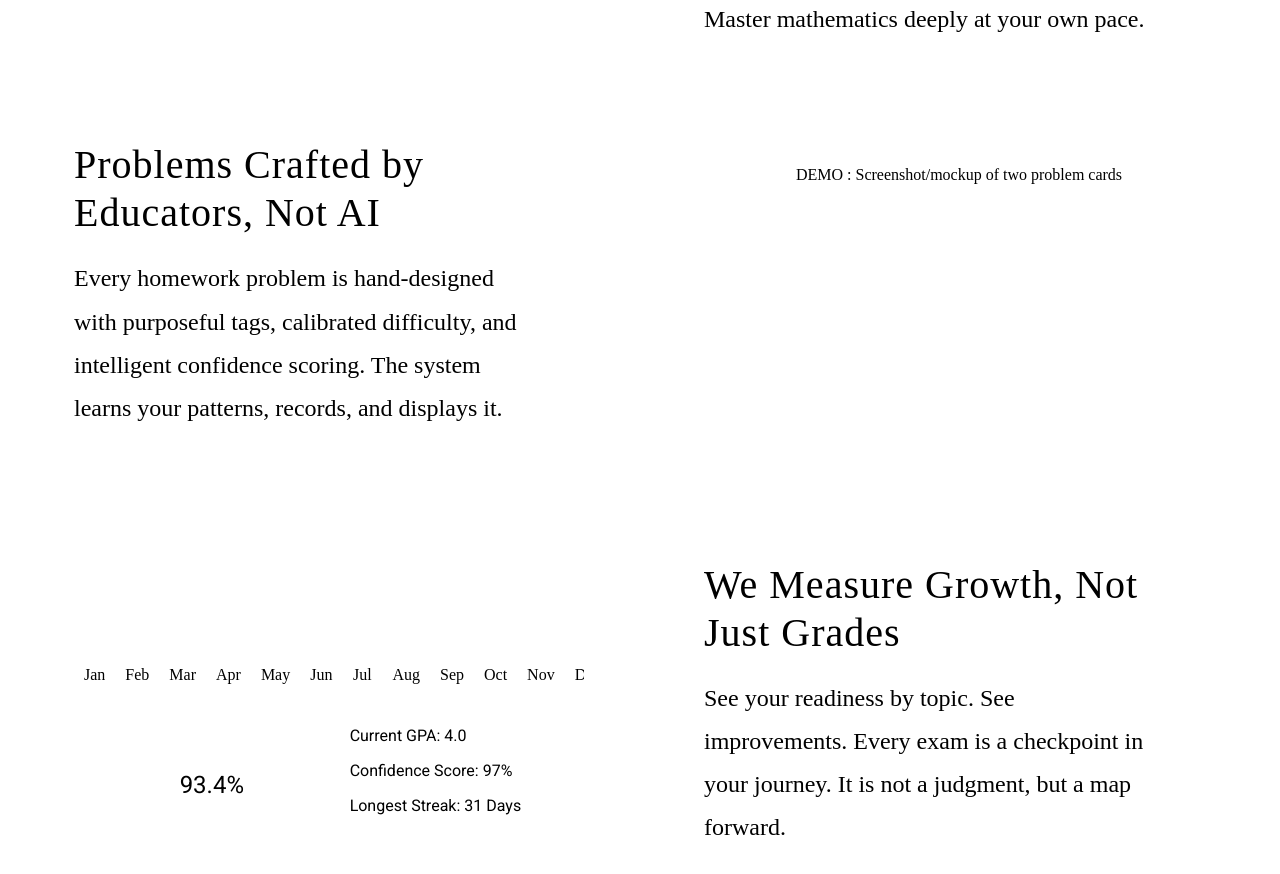
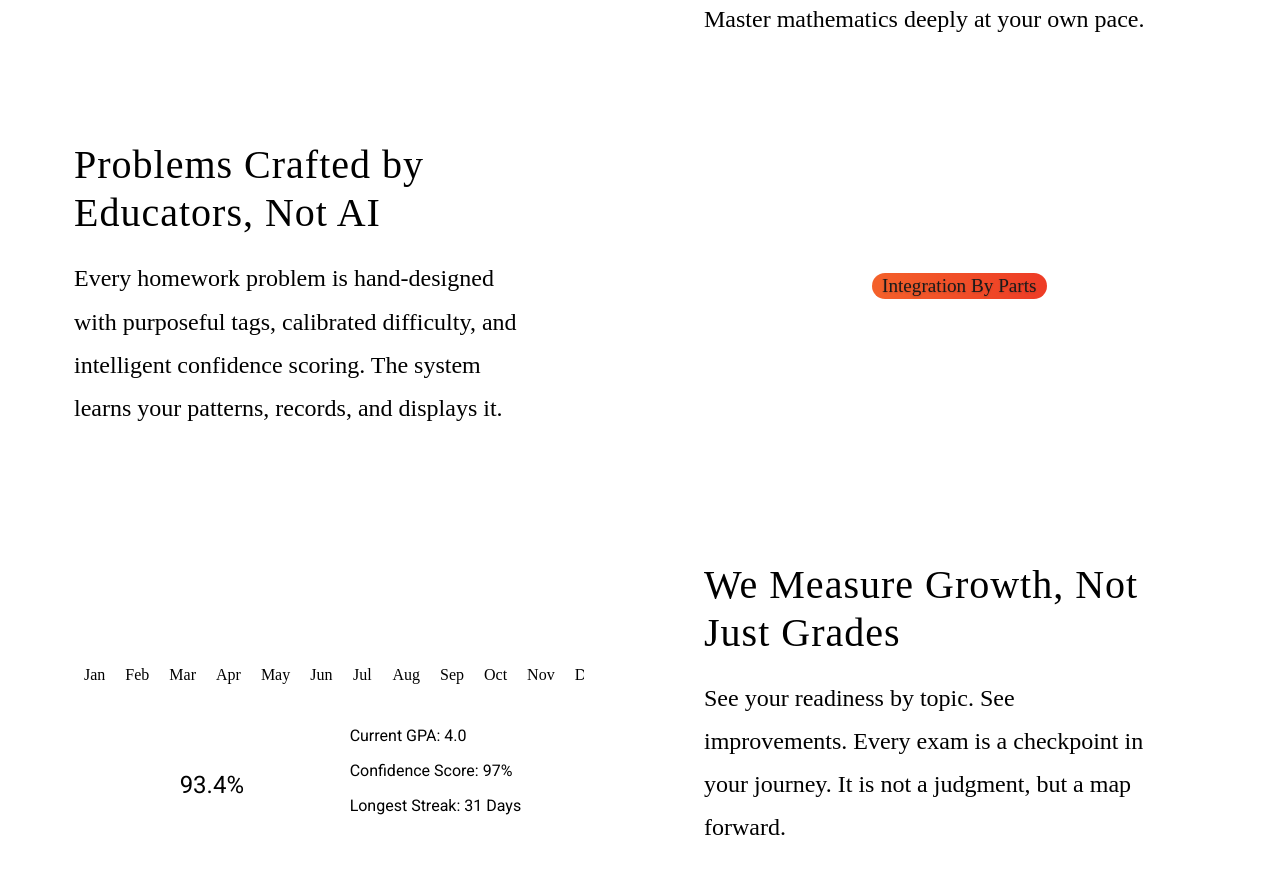
Before and after one commit to dragiev1/CalcMadeEasy, a React (Vite) app in the folder client/: page / in a window 1280 px wide. Shown: the part 1580-2454 px from the top of the page. Built offline with nearby package versions, Linux system fonts and the light colour scheme; the HTML template or start-up script is replaced by a standard one.

Commit message:
feat: finished designing tag componenet

```diff
--- a/client/src/components/LearnMoreSection.tsx
+++ b/client/src/components/LearnMoreSection.tsx
@@ -36,6 +36,7 @@ import { faArrowDown } from "@fortawesome/free-solid-svg-icons";
 import { FontAwesomeIcon } from "@fortawesome/react-fontawesome";
 import "../css/LearnMoreSection.css";
 import UserStats from "./UserStats";
+import TagComponent from "./TagComponent";
 
 const LearnMoreSection = () => {
   return (
@@ -89,7 +90,10 @@ const LearnMoreSection = () => {
               Every homework problem is hand-designed with purposeful tags, calibrated difficulty, and intelligent confidence scoring. The system learns your patterns, records, and displays it.
             </div>
           </div>
-          <div className="demo">DEMO : Screenshot/mockup of two problem cards</div>
+          <div className="demo">
+
+            <TagComponent id={0} name={"Integration By Parts"} difficulty={0.65} />
+          </div>
         </div>
 
         {/* Section 4 */}
--- a/client/src/components/TagComponent.tsx
+++ b/client/src/components/TagComponent.tsx
@@ -1,15 +1,23 @@
-import "../css/Tag.css"
+import "../css/Tag.css";
 import type { TagProps } from "../types/Tag";
 
-const TagComponent: React.FC<TagProps> = ({
-  name,
-  difficulty,
-}) => {
+const TagComponent: React.FC<TagProps> = ({ name, difficulty = 0.0 }) => {
+  // Difficulty between 0.0 - 1.0 to avoid out of bounds difficulity
+  const lvl = Math.max(0.0, Math.min(1.0, difficulty));
+
+  // Map difficulty to CSS variable
+  const gradientPos = lvl * 100;
+
   return (
     <>
-      <div className="tag-container">
+      <div
+        style={{ backgroundPosition: `${gradientPos}% 0` }}
+        className="tag-container"
+        aria-label={`${name} - Difficulty ${(lvl * 100).toFixed(0)}%`}
+      >
         <div className="tag-name">{name}</div>
-        <div>{difficulty}</div>
+        {/* Testing */}
+        {/* <div>{difficulty}</div> */}
       </div>
     </>
   );
--- a/client/src/css/Tag.css
+++ b/client/src/css/Tag.css
@@ -1,16 +1,62 @@
+:root {
+  --difficulty-1: #22c55e; /* green - easiest */
+  --difficulty-2: #eab308; /* yellow */
+  --difficulty-3: #f97316; /* orange */
+  --difficulty-4: #ef4444; /* red */
+  --difficulty-5: #a855f7; /* purple - hardest */
+}
+
 .tag-container {
-  color: var(--txt-primary);
+  display: inline-flex;
+  margin: auto;
   justify-content: center;
-  margin: auto;
   align-items: center;
   opacity: 0.9;
+  border-radius: 100px;
+  font-size: 1.2rem;
+  font-weight: 500;
+  transition:  0.2s ease-in-out;
+  cursor: default;
+  min-width: 50px;
+  min-height: 20px;
+  padding: 3px 10px 3px 10px;
+
+  background: linear-gradient(
+    to right,
+    #22c55e 0%, /* 0% - green */
+    #eab308 25%, /* 25% - yellow */
+    #f97316 50%, /* 50% - orange */
+    #e70b0b 75%, /* 75% - red */
+    #a855f7 100%  /* 100% - purple */
+  );
+  background-size: 1000% 100%;
+  background-position: 0% 0%; /* default, overridden inline */
+  transform-origin: center;
+  will-change: transform;
+  backface-visibility: hidden;
 }
 
+
 .tag-name {
-  scale: 1
+  color: var(--txt-primary);
+  text-shadow: 0 1px 2px rgb(0, 0, 0, 0.2);
+  white-space: nowrap;
+  display: inline-block;
+  line-height: 1;
+  transform: translateZ(0);
 }
 
-.tag-name, .tag-container:hover {
+.tag-container:hover {
   opacity: 1;
-  scale: 1.1;
+  transform: scale(1.05) translateZ(0);
 }
+
+@media (prefers-reduced-motion: reduce) {
+  .tag-container {
+    transition: none;
+  }
+  .tag-container:hover {
+    transform: none;
+    box-shadow: none;
+  }
+}
```
